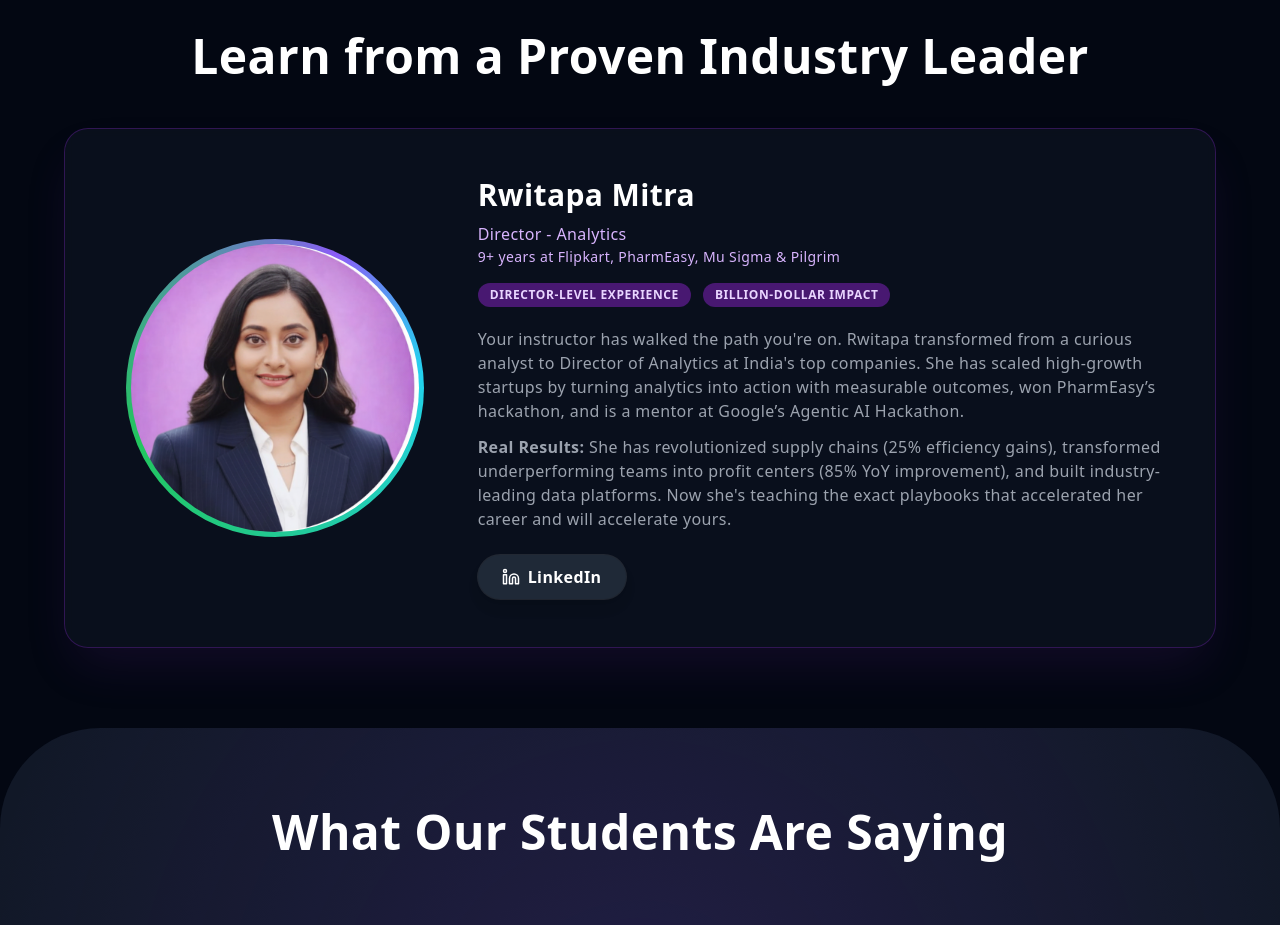
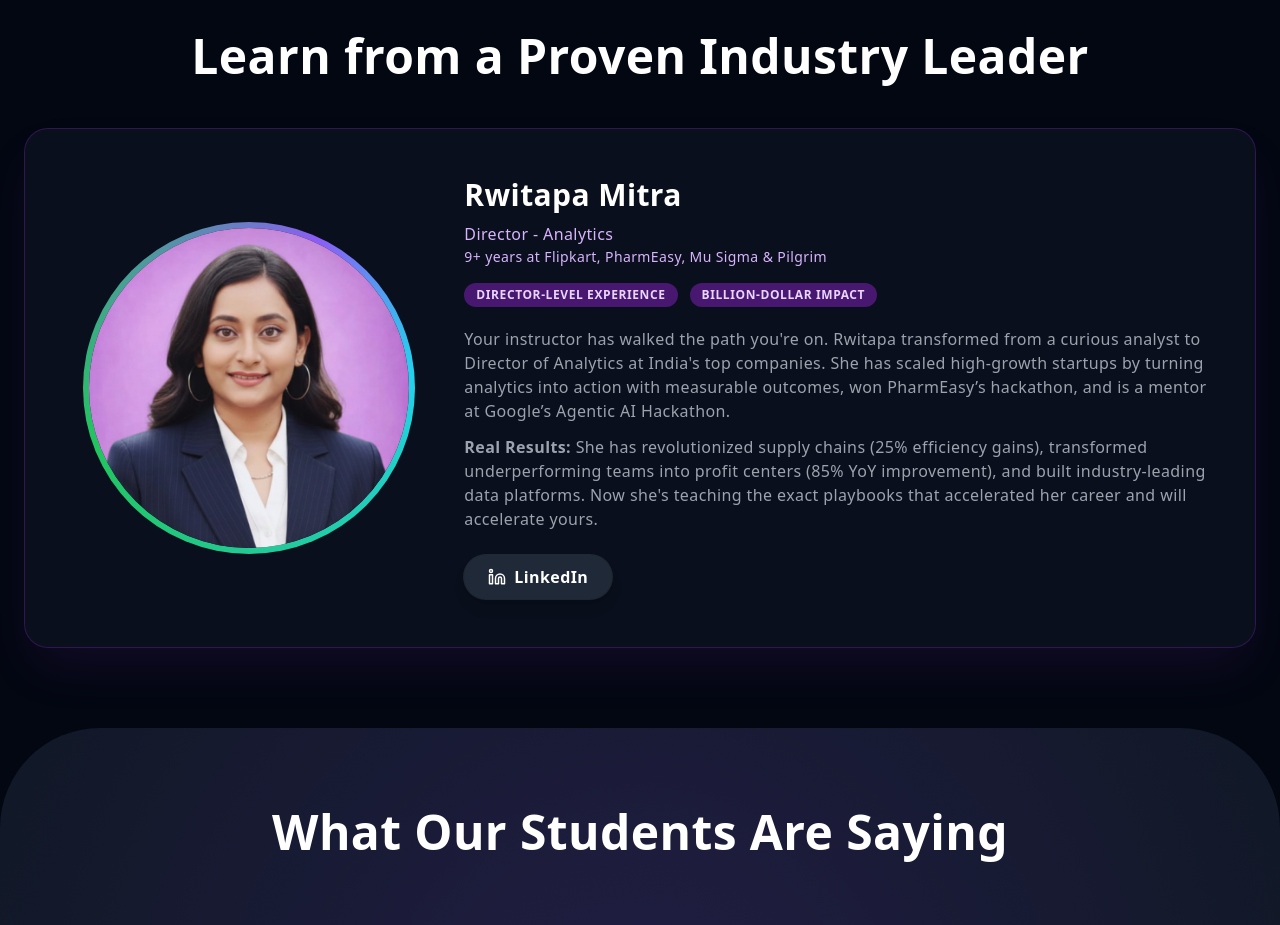
Before and after one commit to Rwitapa/the_ai_way_gemini, a Next.js app: page / in a window 1280 px wide. Shown: the part 2580-3505 px from the top of the page. Built offline with nearby package versions, Linux system fonts and the light colour scheme.

Commit message:
Update index.jsx

```diff
--- a/pages/index.jsx
+++ b/pages/index.jsx
@@ -707,9 +707,9 @@
         </h2>
       </motion.div>
 
-      {/* Card */}
+      {/* Full-width card like other sections */}
       <motion.div
-        className="mx-auto max-w-6xl bg-gray-900/50 backdrop-blur-sm rounded-3xl border border-purple-800/40 p-8 md:p-12 shadow-2xl shadow-purple-900/20"
+        className="w-full bg-gray-900/50 backdrop-blur-sm rounded-3xl border border-purple-800/40 p-8 md:p-12 shadow-2xl shadow-purple-900/20"
         variants={{
           hidden: { opacity: 0, y: 20 },
           visible: { opacity: 1, y: 0, transition: { duration: 0.6, delay: 0.2 } },
@@ -721,14 +721,14 @@
           {/* Avatar column */}
           <div className="md:col-span-1 flex justify-center">
             <div className="relative">
-              {/* Gradient ring wrapper */}
-              <div className="p-[5px] rounded-full bg-[conic-gradient(at_70%_30%,#8b5cf6,#22d3ee,#22c55e,#8b5cf6)]">
-                {/* Solid inner circle to avoid leaks; keep square to maintain perfect circle */}
-                <div className="rounded-full overflow-hidden bg-[#0b1220] w-56 h-56 md:w-72 md:h-72 aspect-square">
+              {/* Gradient ring */}
+              <div className="p-[6px] rounded-full bg-[conic-gradient(at_70%_30%,#8b5cf6,#22d3ee,#22c55e,#8b5cf6)]">
+                {/* Solid inner circle; keep square to maintain perfect circle */}
+                <div className="rounded-full overflow-hidden bg-[#0b1220] w-56 h-56 sm:w-64 sm:h-64 md:w-72 md:h-72 lg:w-80 lg:h-80 aspect-square">
                   <img
                     src="/Rwitapa.png"
                     alt="Rwitapa Mitra"
-                    className="block w-full h-full object-cover"
+                    className="block w-full h-full object-cover object-center scale-[1.04]"
                   />
                 </div>
               </div>
@@ -740,10 +740,10 @@
             <h3 className="text-2xl md:text-3xl font-bold text-white">Rwitapa Mitra</h3>
             <p className="text-purple-300 font-medium mt-2">
               <span className="block">Director - Analytics</span>
-              <span className="block text-sm">9+ years at Flipkart, PharmEasy, Mu Sigma & Pilgrim</span>
+              <span className="block text-sm">9+ years at Flipkart, PharmEasy, Mu Sigma &amp; Pilgrim</span>
             </p>
 
-            {/* Badges */}
+            {/* Badges (wrap on mobile, align left on desktop) */}
             <div className="flex flex-wrap justify-center md:justify-start gap-3 mt-4 mb-5">
               <span className="text-xs font-bold uppercase tracking-wider bg-purple-900/80 text-purple-200 px-3 py-1 rounded-full">
                 Director-Level Experience
@@ -753,7 +753,6 @@
               </span>
             </div>
 
-            {/* Bio */}
             <p className="text-gray-400 text-base">
               Your instructor has walked the path you're on. Rwitapa transformed from a curious analyst to
               Director of Analytics at India's top companies. She has scaled high-growth startups by turning
@@ -783,6 +782,7 @@
     </div>
   </motion.section>
 );
+
 
 const TestimonialCarousel = ({ sectionRef }) => {
     const [testimonialIndex, setTestimonialIndex] = useState(0);
```
